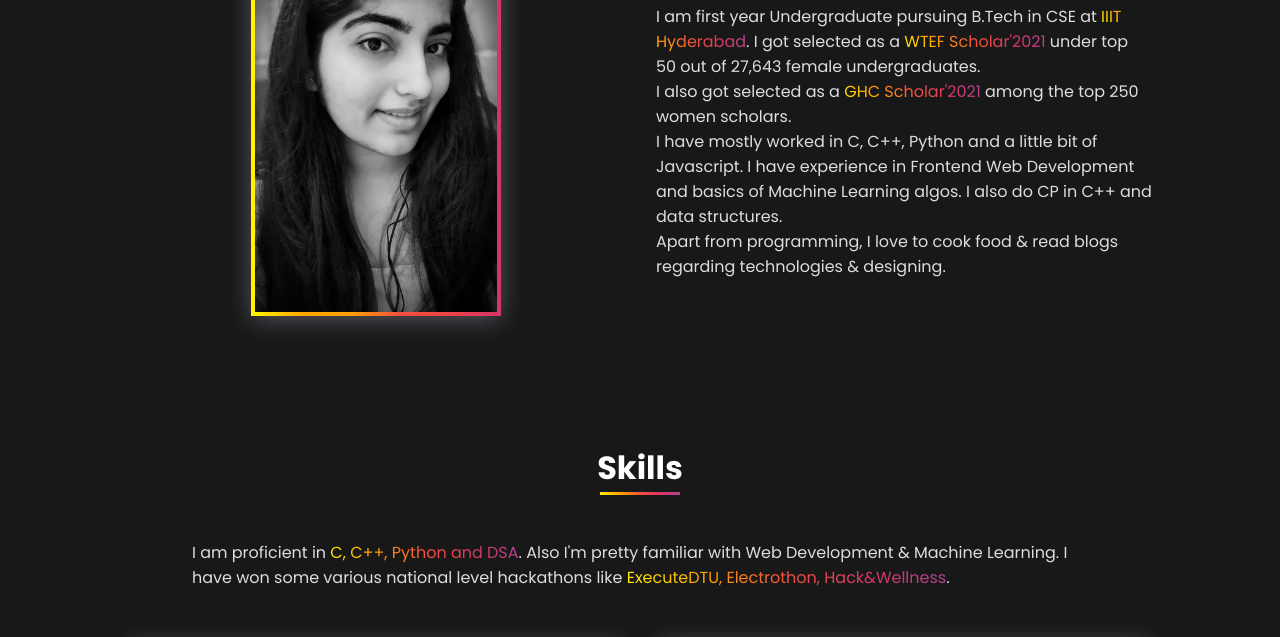
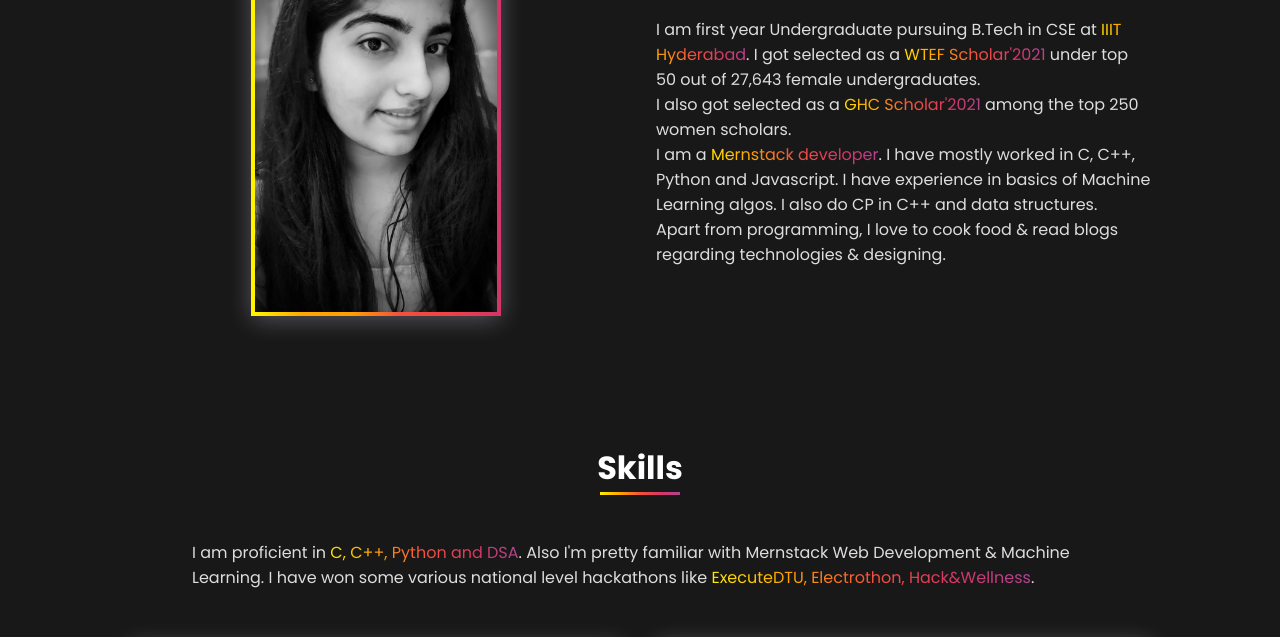
Before and after one commit to lavishabhambri/My-Portfolio, a plain HTML site: page index.html in a window 1280 px wide. Shown: the part 1060-1697 px from the top of the page. Drawn offline with nearby package versions, Linux system fonts and the light colour scheme.

Commit message:
Updated about me details

```diff
--- a/index.html
+++ b/index.html
@@ -79,7 +79,7 @@
                         <h2 class="about__subtitle">I'am <span class="text-highlight-2">Lavisha Bhambri</span></h2>
                         <p style="color:#dddddd;" class="about__text">I am first year Undergraduate pursuing B.Tech in CSE at <span class="text-highlight-2">IIIT Hyderabad</span>. I got selected as a <span class="text-highlight-2">WTEF Scholar'2021</span> under top 50 out of 27,643 female undergraduates.</p>
                         <p style="color:#dddddd;" class="about__text">I also got selected as a <span class="text-highlight-2">GHC Scholar'2021</span> among the top 250 women scholars.</p>
-                        <p style="color:#dddddd;" class="about__text">I have mostly worked in C, C++, Python and a little bit of Javascript. I have experience in Frontend Web Development and basics of Machine Learning algos. I also do CP in C++ and data structures.</p>
+                        <p style="color:#dddddd;" class="about__text">I am a <span class="text-highlight-2">Mernstack developer</span>. I have mostly worked in C, C++, Python and Javascript. I have experience in basics of Machine Learning algos. I also do CP in C++ and data structures.</p>
                         <p style="color:#dddddd;" class="about__text">Apart from programming, I love to cook food & read blogs regarding technologies & designing.</p>
                     </div>
                 </div>
@@ -88,7 +88,7 @@
             <!--===== SKILLS =====-->
             <section class="skills section" id="skills">
                 <h2 class="section-title">Skills</h2>
-                <p class="skills-text">I am proficient in <span class="text-highlight-2">C, C++, Python and DSA</span>. Also I'm pretty familiar with Web Development & Machine Learning. I have won some various national level hackathons like <span class="text-highlight-2">ExecuteDTU, Electrothon, Hack&Wellness</span>.</p>
+                <p class="skills-text">I am proficient in <span class="text-highlight-2">C, C++, Python and DSA</span>. Also I'm pretty familiar with Mernstack Web Development & Machine Learning. I have won some various national level hackathons like <span class="text-highlight-2">ExecuteDTU, Electrothon, Hack&Wellness</span>.</p>
                 <div class="skills__container bd-grid">
                     <div>
                         <div class="skills__data">
```
